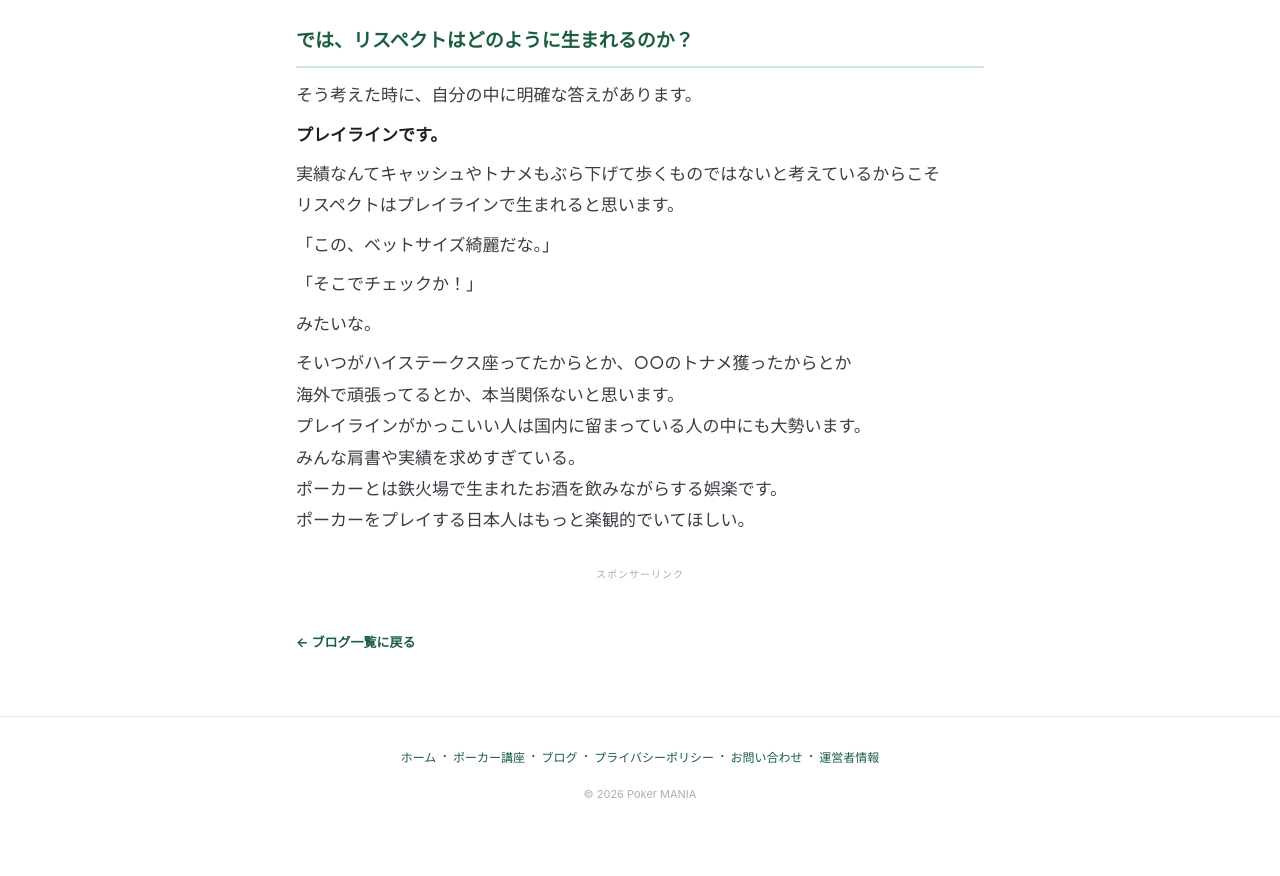
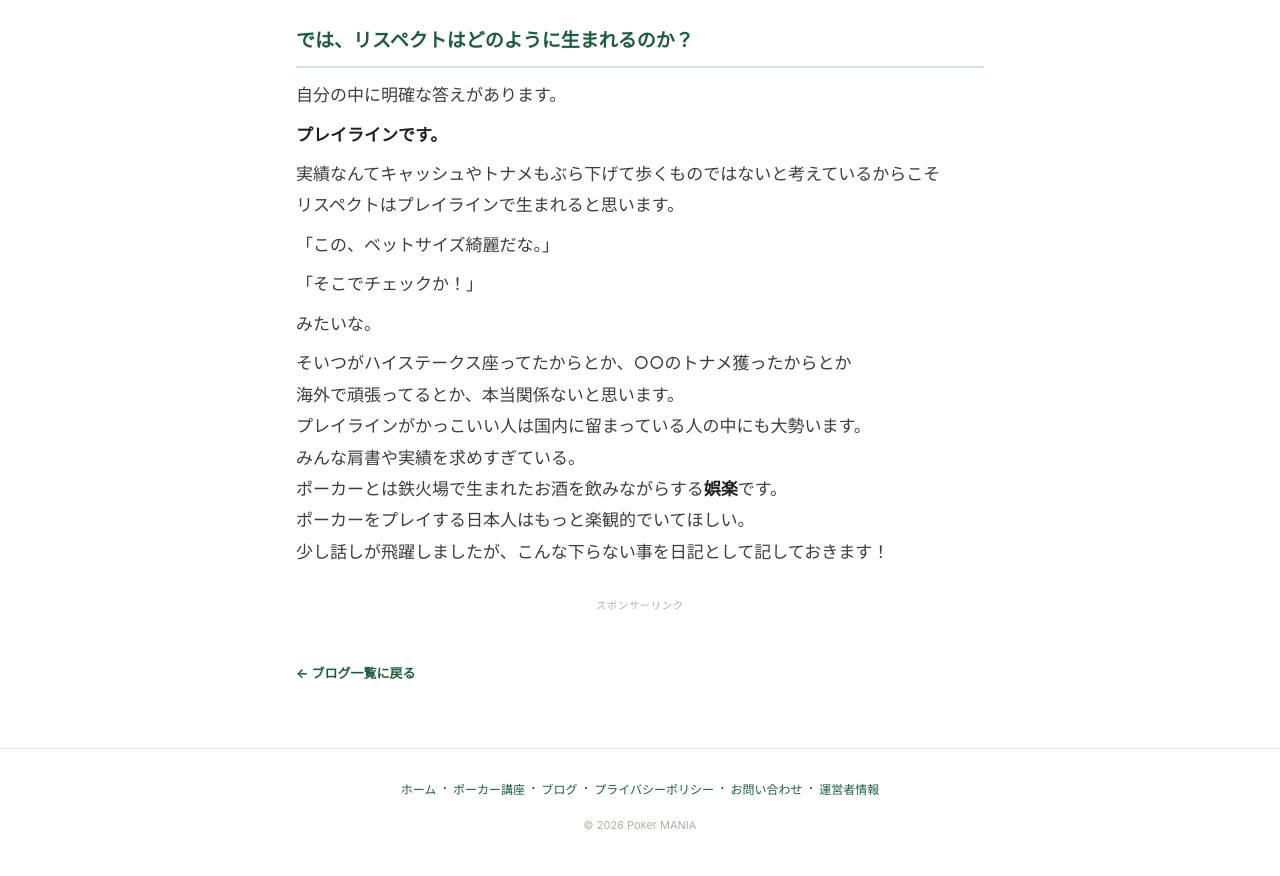
Before and after one commit to setsumasayuki/poker-mania-site, an Eleventy site: page content/posts/poker2.md in a window 1280 px wide. Shown: the part 1224-2100 px from the top of the page. Before the commit the page ends 2069 px from the top, so only its background shows below. Built offline with nearby package versions, Linux system fonts and the light colour scheme; Eleventy itself is replaced by a stand-in of ours; files that its build step writes are made by us from their sources.

Commit message:
Update 記事 “poker2”

```diff
--- a/content/posts/poker2.md
+++ b/content/posts/poker2.md
@@ -34,7 +34,7 @@ description: |-
 
 ## では、リスペクトはどのように生まれるのか？
 
-そう考えた時に、自分の中に明確な答えがあります。
+自分の中に明確な答えがあります。
 
 **プレイラインです。**
 
@@ -51,5 +51,6 @@ description: |-
 海外で頑張ってるとか、本当関係ないと思います。\
 プレイラインがかっこいい人は国内に留まっている人の中にも大勢います。\
 みんな肩書や実績を求めすぎている。\
-ポーカーとは鉄火場で生まれたお酒を飲みながらする娯楽です。\
-ポーカーをプレイする日本人はもっと楽観的でいてほしい。
+ポーカーとは鉄火場で生まれたお酒を飲みながらする**娯楽**です。\
+ポーカーをプレイする日本人はもっと楽観的でいてほしい。\
+少し話しが飛躍しましたが、こんな下らない事を日記として記しておきます！
```
